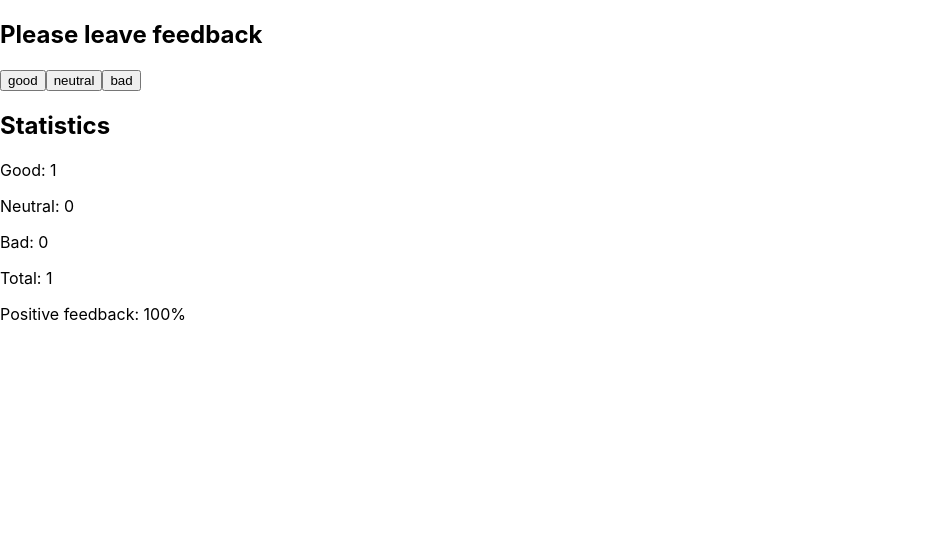
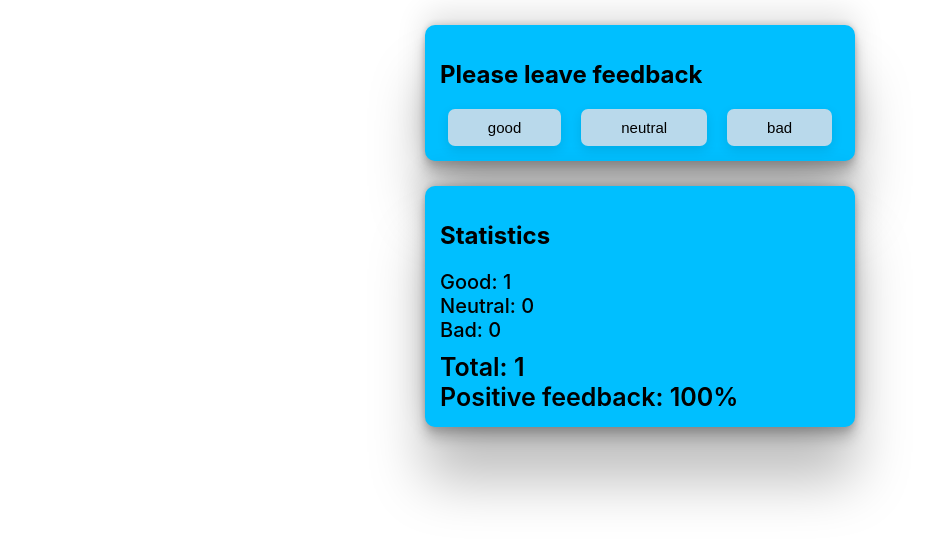
Before and after one commit to pttkachuk/goit-react-hw-02-feedback, a React (Create React App) app: page / in a window 1280 px wide. Both pictures are taken after a click on the button "good". Shown: the top 542 px of the page, without its empty margins (0-943 px from the left). Built offline with nearby package versions, Linux system fonts and the light colour scheme.

Commit message:
add nanoid + add styles

```diff
--- a/package.json
+++ b/package.json
@@ -7,9 +7,11 @@
     "@testing-library/jest-dom": "^5.16.3",
     "@testing-library/react": "^12.1.4",
     "@testing-library/user-event": "^13.5.0",
+    "nanoid": "^4.0.2",
     "react": "^18.1.0",
     "react-dom": "^18.1.0",
     "react-scripts": "5.0.1",
+    "styled-components": "^6.0.3",
     "web-vitals": "^2.1.3"
   },
   "scripts": {
--- /dev/null
+++ b/src/components/Feedback Options/FeedBackStyled.js
@@ -0,0 +1,22 @@
+import styled from 'styled-components';
+
+export const StyledBtnContainer = styled.div`
+display: flex;
+flex-direction: row;
+justify-content: center;
+gap: 20px;
+`;
+
+export const StyledBtn = styled.button`
+padding-top: 10px;
+padding-bottom: 10px;
+padding-left: 40px;
+padding-right: 40px;
+border: none;
+border-radius: 7px;
+background-color: #B9D9EB;
+box-shadow: rgba(0, 0, 0, 0.1) 0px 4px 12px;
+font-size: 15px;
+font-weight: 500;
+cursor: pointer;
+`
--- a/src/components/Feedback Options/FeedbackOption.jsx
+++ b/src/components/Feedback Options/FeedbackOption.jsx
@@ -1,22 +1,23 @@
 import PropTypes from "prop-types";
+import { nanoid } from 'nanoid'
+import { StyledBtn, StyledBtnContainer } from "./FeedBackStyled";
 
 const FeedbackOption = ({ options, onLeaveFeedback }) => {
     return (
-        <>
+        <StyledBtnContainer>
             {options.map((option) => {
                 return (
-                    <button
-                    key={option}
+                    <StyledBtn
+                    key={nanoid()}
                     type="button"
                     name={option}
                     onClick={onLeaveFeedback}
                 >
                     {option}
-                </button>
+                    </StyledBtn>
                 )
-
             })}
-        </>
+        </StyledBtnContainer>
     );
 };
 
--- a/src/components/Notification/Notification.jsx
+++ b/src/components/Notification/Notification.jsx
@@ -1,9 +1,10 @@
 import PropTypes from "prop-types";
+import { NotiMessage } from "./NotificationStyled";
 
 const Notification = ({ message }) => {
     return (
         <>
-            <p>{message}</p>
+            <NotiMessage>{message}</NotiMessage>
         </>
     );
 };
--- /dev/null
+++ b/src/components/Notification/NotificationStyled.js
@@ -0,0 +1,10 @@
+import styled from 'styled-components';
+
+export const NotiMessage = styled.p`
+text-align: center;
+margin: 0;
+padding: 0;
+font-style: italic;
+font-weight: 600;
+color:#696969;
+`;
--- a/src/components/Section/Section.jsx
+++ b/src/components/Section/Section.jsx
@@ -1,11 +1,12 @@
+import { StyledContainer } from "components/StyledContainer/StyledContainer";
 import PropTypes from "prop-types";
 
 const Section = ({ title, children }) => {
     return (
-        <>
+        <StyledContainer>
             <h2>{title}</h2>
             {children}
-        </>
+        </StyledContainer>
     );
 };
 
--- a/src/components/Statistics/Statistics.jsx
+++ b/src/components/Statistics/Statistics.jsx
@@ -1,13 +1,14 @@
 import PropTypes from "prop-types";
+import { StyledImpStats, StyledPosStats, StyledStats } from "./StatisticsStyled";
 
 const Statistics = ({ good, neutral, bad, total, positivePercentage }) => {
     return (
         <>
-            <p>Good: {good}</p>
-            <p>Neutral: {neutral}</p>
-            <p>Bad: {bad}</p>
-            <p>Total: {total}</p>
-            <p>Positive feedback: {positivePercentage}%</p>
+            <StyledStats>Good: {good}</StyledStats>
+            <StyledStats>Neutral: {neutral}</StyledStats>
+            <StyledStats>Bad: {bad}</StyledStats>
+            <StyledImpStats>Total: {total}</StyledImpStats>
+            <StyledPosStats>Positive feedback: {positivePercentage}%</StyledPosStats>
         </>
     )
 };
--- /dev/null
+++ b/src/components/Statistics/StatisticsStyled.js
@@ -0,0 +1,29 @@
+import styled from 'styled-components';
+
+export const StyledStats = styled.p`
+margin: 0;
+padding: 0;
+font-size: 20px;
+font-weight: 500;
+
+&:last-child{
+    padding-bottom: 10px;
+}
+`;
+
+export const StyledImpStats = styled.p`
+margin-top:10px;
+margin-left: 0;
+margin-bottom: 0;
+margin-right: 0;
+padding: 0;
+font-size: 25px;
+font-weight: 600;
+`;
+
+export const StyledPosStats = styled.p`
+margin: 0;
+padding: 0;
+font-size: 25px;
+font-weight: 600;
+`;
--- /dev/null
+++ b/src/components/StyledContainer/StyledContainer.js
@@ -0,0 +1,12 @@
+import styled from 'styled-components';
+
+export const StyledContainer = styled.div`
+    max-width: 400px;
+    min-width: 300px;
+    margin: 25px auto 25px auto;
+    padding: 15px;
+    border: none;
+    border-radius: 10px;
+    box-shadow: rgba(0, 0, 0, 0.25) 0px 54px 55px, rgba(0, 0, 0, 0.12) 0px -12px 30px, rgba(0, 0, 0, 0.12) 0px 4px 6px, rgba(0, 0, 0, 0.17) 0px 12px 13px, rgba(0, 0, 0, 0.09) 0px -3px 5px;
+    background-color: #00BFFF;
+`;
```
Also changed, not shown: 1 other file (tests, documents, lock files or other folders).
